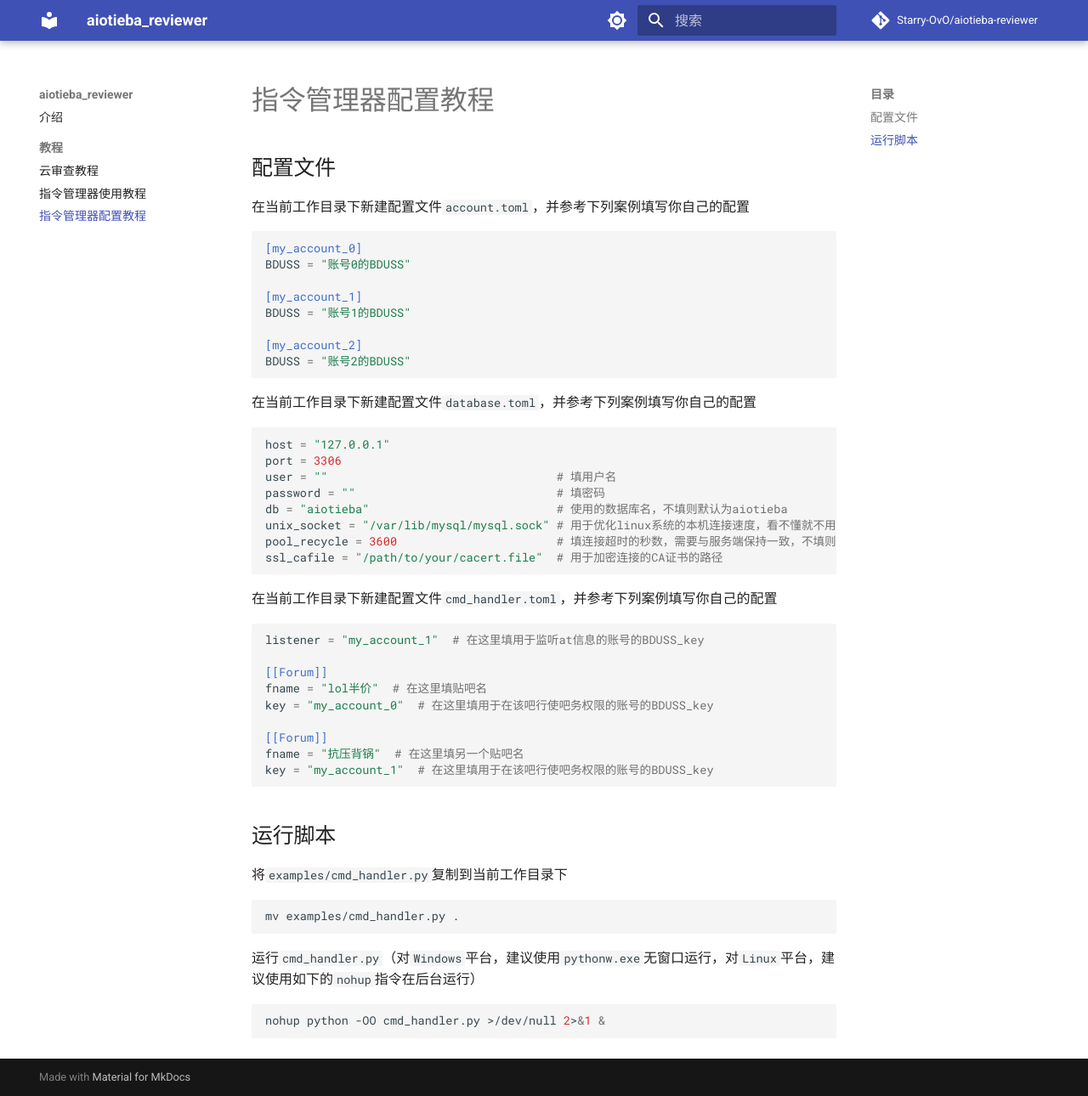
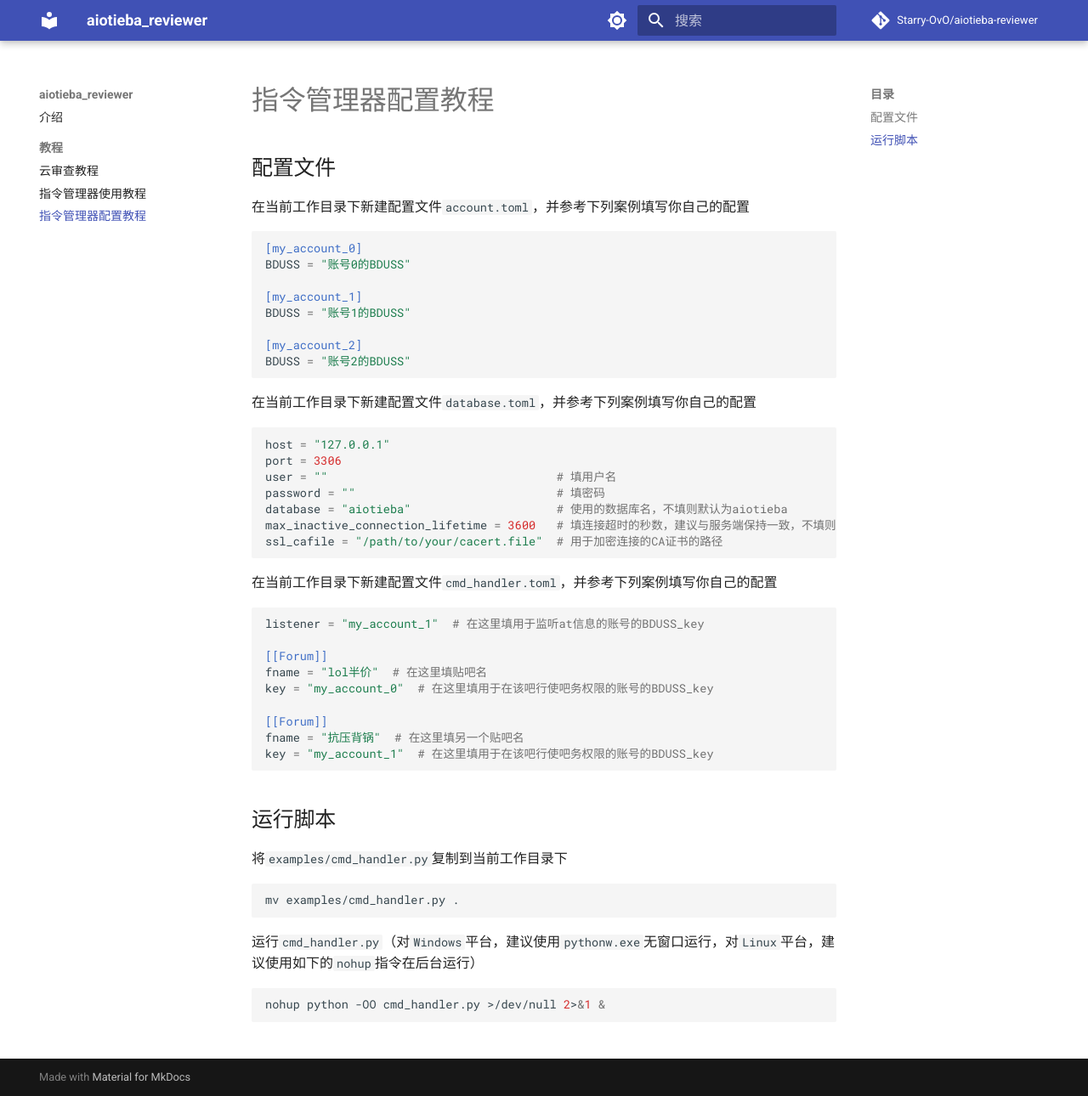
Before and after one commit to lumina37/aiotieba-reviewer, an MkDocs documentation site: the page built from docs/tutorial/cmd_handler_dev.md, in a window 1280 px wide and 1290 px high. Shown: the whole window at 85% size. Built offline with MkDocs 1.6.1 and Material for MkDocs 9.7.7, drawn with Linux system fonts in a browser that asks for light colours; comment, search, counter and statistics services are not loaded.

Commit message:
chore: update docs

````diff
--- a/docs/tutorial/cmd_handler_dev.md
+++ b/docs/tutorial/cmd_handler_dev.md
@@ -22,9 +22,8 @@ host = "127.0.0.1"
 port = 3306
 user = ""                                 # 填用户名
 password = ""                             # 填密码
-db = "aiotieba"                           # 使用的数据库名，不填则默认为aiotieba
-unix_socket = "/var/lib/mysql/mysql.sock" # 用于优化linux系统的本机连接速度，看不懂就不用填
-pool_recycle = 3600                       # 填连接超时的秒数，需要与服务端保持一致，不填则默认为28800秒
+database = "aiotieba"                     # 使用的数据库名，不填则默认为aiotieba
+max_inactive_connection_lifetime = 3600   # 填连接超时的秒数，建议与服务端保持一致，不填则默认为28800秒
 ssl_cafile = "/path/to/your/cacert.file"  # 用于加密连接的CA证书的路径
 ```
 
````
